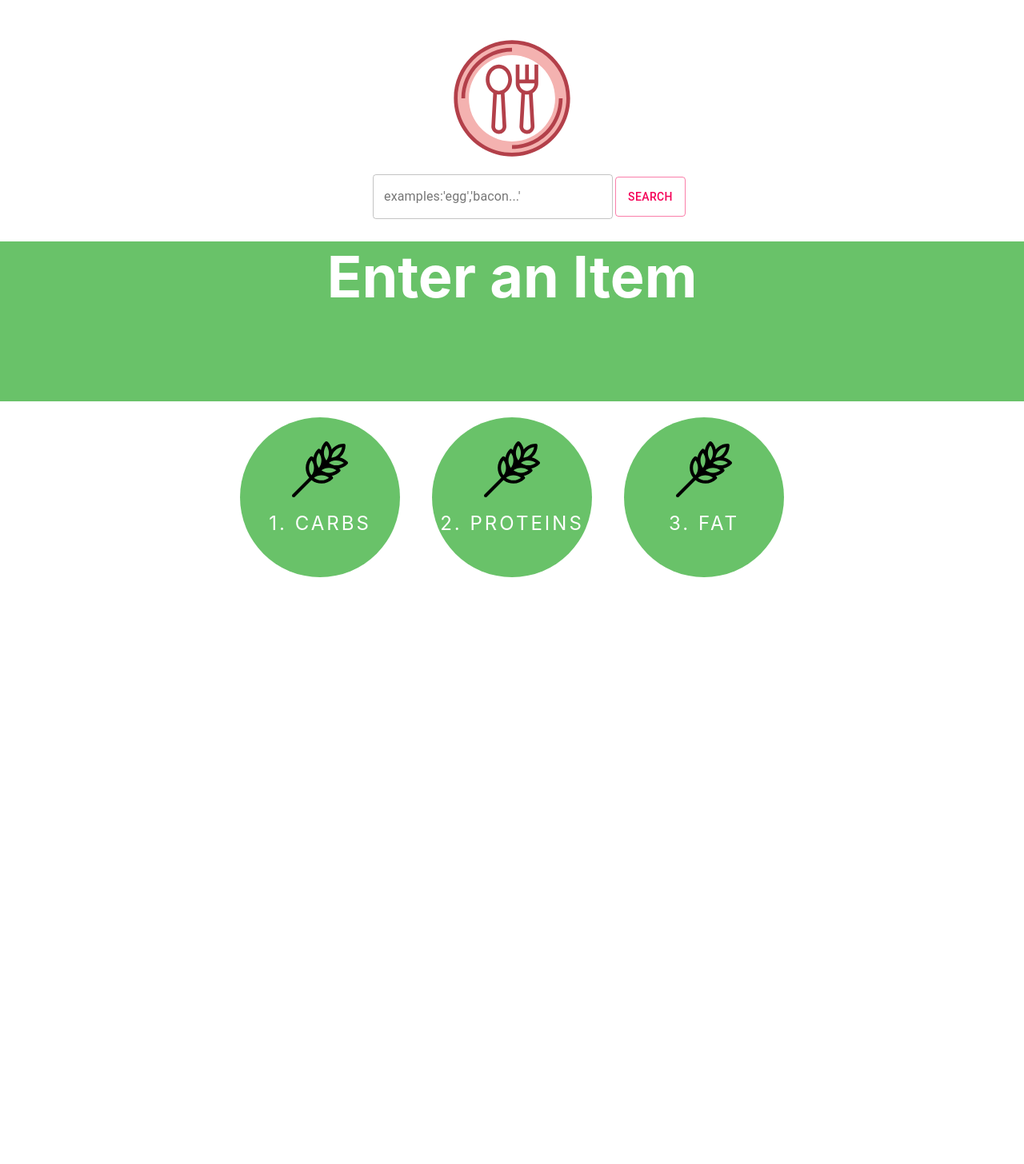
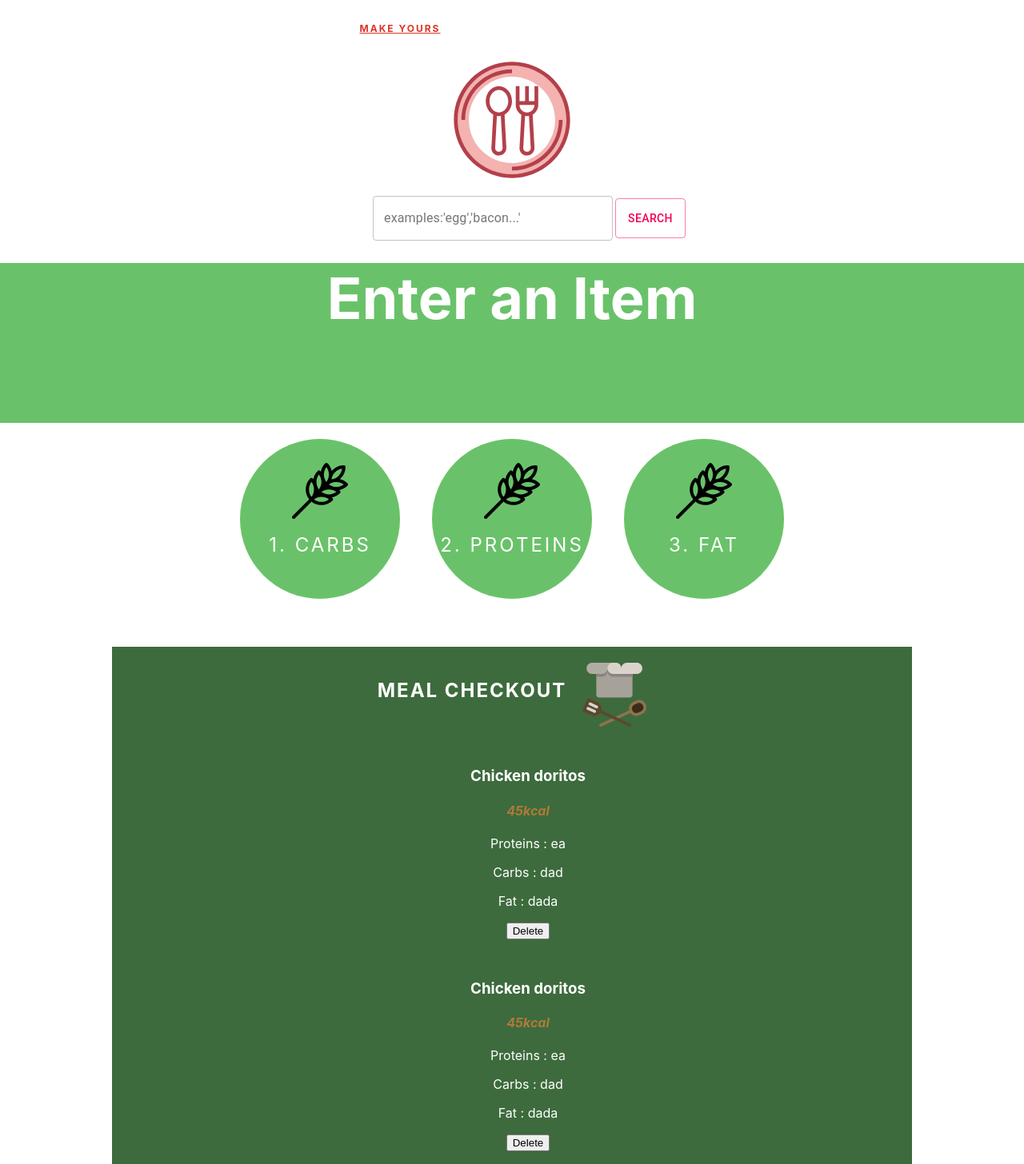
Before and after one commit to walter-clayton/perfect-meal, a React (Create React App) app: page / in a window 1280 px wide. Shown: the part 95-1551 px from the top of the page at 80% size. Before the commit the page ends 877 px from the top, so only its background shows below. Built offline with nearby package versions, Linux system fonts and the light colour scheme.

Commit message:
Created ListItem

```diff
--- a/src/Components/Home/Home.css
+++ b/src/Components/Home/Home.css
@@ -1,5 +1,6 @@
 #home{
     text-align: center;
+
 }
 .title{
     text-align: center;
@@ -7,6 +8,17 @@
     text-transform: uppercase;
     font-size:56px;
     letter-spacing: 10px;
+}
+.title2{
+    position: relative;
+    bottom:20px;
+    right:140px;
+    text-align: center;
+    color:#da3528;
+    text-transform: uppercase ;
+    text-decoration: underline;
+    font-size:12px;
+    letter-spacing: 2px;
 }
 #logo{
     display:block;
--- a/src/Components/Home/Home.js
+++ b/src/Components/Home/Home.js
@@ -5,7 +5,7 @@ import './Home.css'
 import Item from '../Item/Item'
 import logo from  './dish.svg'
 import Autocomplete from '@material-ui/lab/Autocomplete';
-
+import ListItem from '../ListItem/ListItem'
 export class Home extends Component {
     constructor(){
         super()
@@ -105,6 +105,7 @@ export class Home extends Component {
         return (
             <div id="home">
                 <h1 className="title" > The Perfect Meal</h1>
+                <h3 className="title2">Make yours</h3>
                 <img id="logo" src={logo}></img>
                 <div id="form">
                 <Autocomplete
@@ -121,7 +122,7 @@ export class Home extends Component {
                 </Button>
                 </div>
                 <Item name={this.state.name} item={this.state.item} />
-
+                <ListItem />
             </div>
         )
     }
--- a/src/Components/Item/Item.css
+++ b/src/Components/Item/Item.css
@@ -6,12 +6,17 @@
     padding-bottom: 20px;
     position: relative;
     bottom:40px;
+    /* background-color: rgb(61, 107, 61); */
 }
+/* #cont{
+    background-color: rgb(61, 107, 61);
+} */
 #nutriments{
     display:flex;
     justify-content: center;
     position: relative;
     bottom:40px;
+    /* background-color: rgb(61, 107, 61); */
 }
 #nutriments p{
     color:white;
--- a/src/Components/Item/Item.js
+++ b/src/Components/Item/Item.js
@@ -15,7 +15,7 @@ constructor(){
     render() {
         console.log("props item"+this.props.item)
         return (
-            <div>
+            <div id="cont">
                 <div id="header">
         {this.props.name !="" ? <h1>{ this.props.name}</h1> : <h1>Enter an Item</h1>}
         {this.props.item ? <p id="cal">{this.props.item.cal} kcal</p> : ""}
--- /dev/null
+++ b/src/Components/ListItem/ListItem.css
@@ -0,0 +1,34 @@
+#list{
+    min-height:500px;
+    width:1000px;
+    text-align: center;
+    background-color: rgb(61, 107, 61);
+}
+#list h2{
+    color:white;
+    text-transform: uppercase;
+    letter-spacing: 2px;
+}
+#listTitle{
+    display: inline-flex;
+    margin-top: 20px;
+}
+#listTitle img{
+    height:80px;
+    margin-left: 20px;
+}
+
+.list{
+    display:flex;
+    justify-content: center;
+    color:white;
+}
+#listItem{
+    margin-top: 50px;
+    display:block;
+    justify-content: center;
+}
+#listItem h4{
+    font-style: italic;
+    color:#af7a39;
+}
--- /dev/null
+++ b/src/Components/ListItem/ListItem.js
@@ -0,0 +1,41 @@
+import React, { Component } from 'react'
+import './ListItem.css'
+import cooker from '../../cooker.svg'
+export class ListItem extends Component {
+    render() {
+        return (
+            <div className="list">
+                <div id="list">
+                    <div id="listTitle">
+                        <h2>Meal Checkout</h2><img src={cooker} alt="cooker"></img>
+                    </div>
+                    <ul>
+                        <li id="listItem">
+                            <h3>Chicken doritos</h3>
+                            <h4>45kcal</h4>
+                            <div>
+                            <p>Proteins : ea</p>
+                            <p>Carbs : dad</p>
+                            <p>Fat : dada</p>
+                            <button>Delete</button>
+                            </div>
+                        </li>
+                        <li id="listItem">
+                            <h3>Chicken doritos</h3>
+                            <h4>45kcal</h4>
+                            <div>
+                            <p>Proteins : ea</p>
+                            <p>Carbs : dad</p>
+                            <p>Fat : dada</p>
+                            <button>Delete</button>
+                            </div>
+                        </li>
+                    </ul>
+                </div>
+
+            </div>
+        )
+    }
+}
+
+export default ListItem
```
Also changed, not shown: src/cooker.svg (added).
